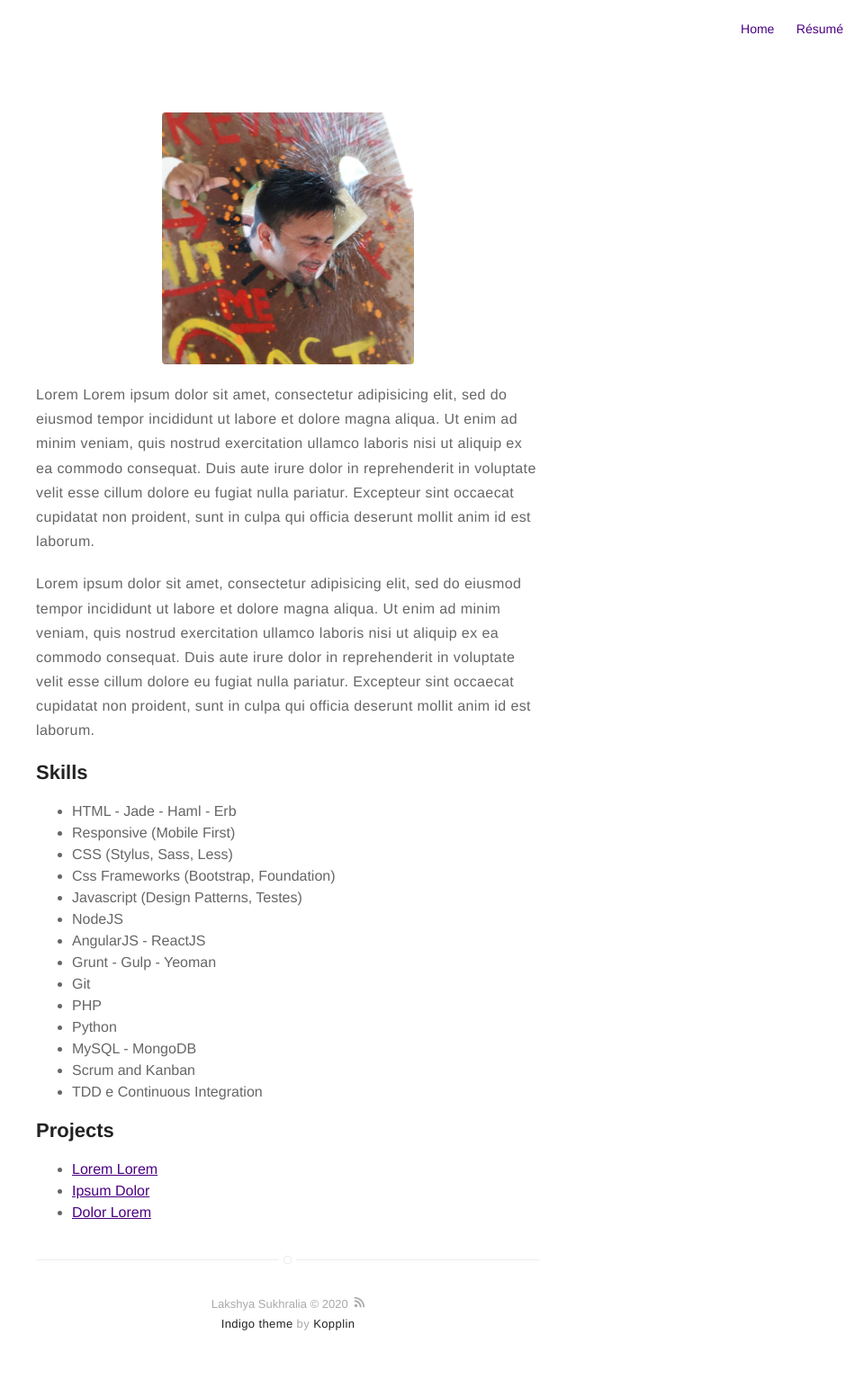
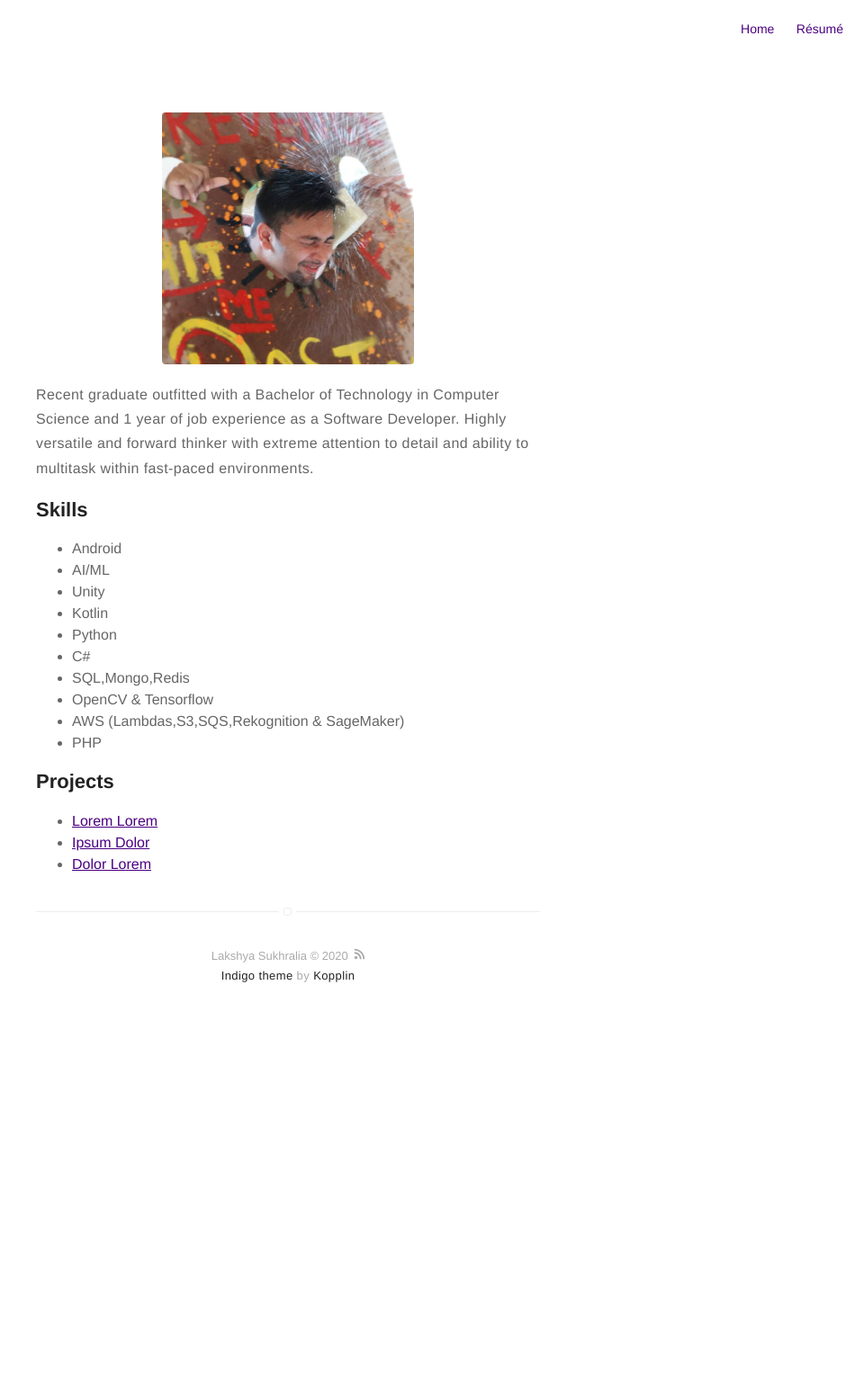
Before and after one commit to Lakshyasukhralia/Lakshyasukhralia.github.io, a Jekyll site: the page built from about.md, in a window 1280 px wide. Shown: the whole page at 90% size, without its empty margins (320-1280 px from the left). Built offline with Jekyll 4.4.1, drawn with Linux system fonts in a browser that asks for light colours; after the commit the page ends 1156 px from its top, so only the background shows below that.

Commit message:
Update about.md

```diff
--- a/about.md
+++ b/about.md
@@ -4,37 +4,21 @@ layout: page
 ---
 ![Profile Image]({% if site.external-image %}{{ site.picture }}{% else %}{{ site.url }}/{{ site.picture }}{% endif %})
 
-<p>Lorem Lorem ipsum dolor sit amet, consectetur adipisicing elit, sed do eiusmod
-tempor incididunt ut labore et dolore magna aliqua. Ut enim ad minim veniam,
-quis nostrud exercitation ullamco laboris nisi ut aliquip ex ea commodo
-consequat. Duis aute irure dolor in reprehenderit in voluptate velit esse
-cillum dolore eu fugiat nulla pariatur. Excepteur sint occaecat cupidatat non
-proident, sunt in culpa qui officia deserunt mollit anim id est laborum.</p>
-
-<p>Lorem ipsum dolor sit amet, consectetur adipisicing elit, sed do eiusmod
-tempor incididunt ut labore et dolore magna aliqua. Ut enim ad minim veniam,
-quis nostrud exercitation ullamco laboris nisi ut aliquip ex ea commodo
-consequat. Duis aute irure dolor in reprehenderit in voluptate velit esse
-cillum dolore eu fugiat nulla pariatur. Excepteur sint occaecat cupidatat non
-proident, sunt in culpa qui officia deserunt mollit anim id est laborum.</p>
+<p>Recent graduate outfitted with a Bachelor of Technology in Computer Science and 1 year of job experience as a Software Developer. Highly versatile and forward thinker with extreme attention to detail and ability to multitask within fast-paced environments.</p>
 
 <h2>Skills</h2>
 
 <ul class="skill-list">
-	<li>HTML - Jade - Haml - Erb</li>
-	<li>Responsive (Mobile First)</li>
-	<li>CSS (Stylus, Sass, Less)</li>
-	<li>Css Frameworks (Bootstrap, Foundation)</li>
-	<li>Javascript (Design Patterns, Testes)</li>
-	<li>NodeJS</li>
-	<li>AngularJS - ReactJS</li>
-	<li>Grunt - Gulp - Yeoman</li>
-	<li>Git</li>
+	<li>Android</li>
+	<li>AI/ML</li>
+	<li>Unity</li>
+	<li>Kotlin</li>
+	<li>Python</li>
+	<li>C#</li>
+	<li>SQL,Mongo,Redis</li>
+	<li>OpenCV & Tensorflow</li>
+	<li>AWS (Lambdas,S3,SQS,Rekognition & SageMaker)</li>
 	<li>PHP</li>
-	<li>Python</li>
-	<li>MySQL - MongoDB</li>
-	<li>Scrum and Kanban</li>
-	<li>TDD e Continuous Integration</li>
 </ul>
 
 <h2>Projects</h2>
```
